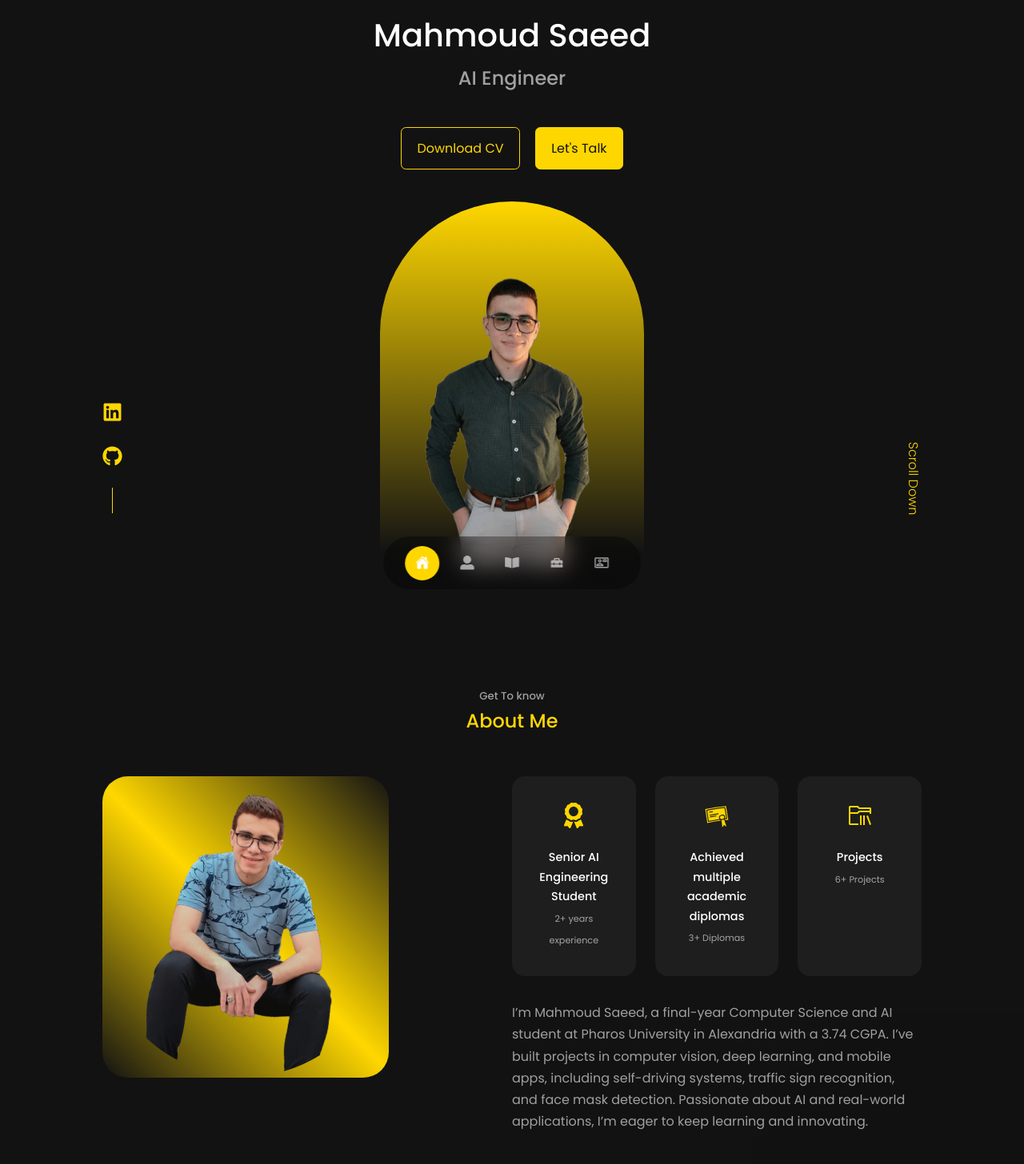
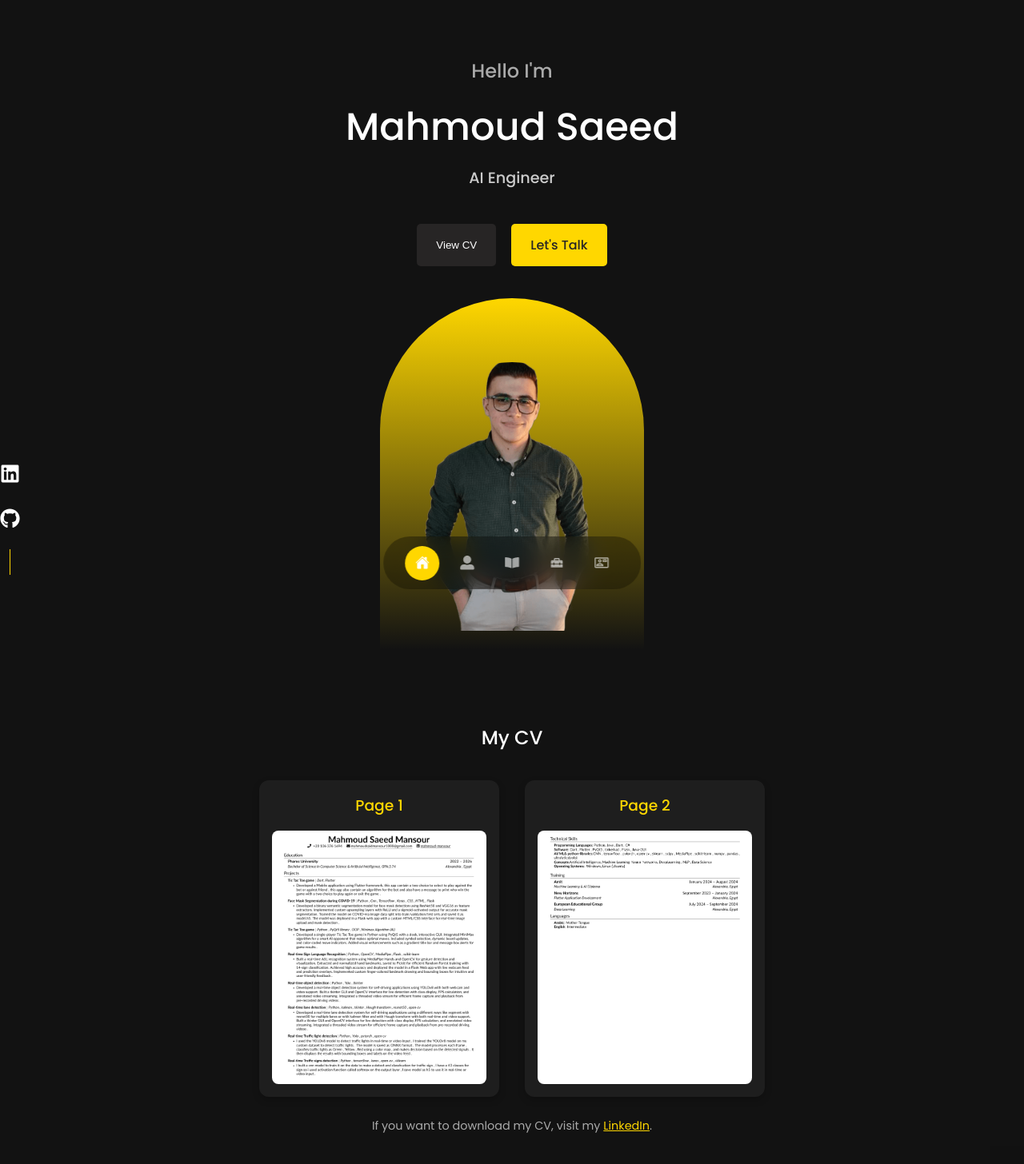
Before and after one commit to Mahmoud3301/mypersonalweb, a React (Vite) app: page / in a window 1280 px wide. Shown: the part 31-1487 px from the top of the page at 80% size. Built offline with nearby package versions, Linux system fonts and the light colour scheme.

Commit message:
Add files via upload

```diff
--- a/src/components/home/Home.jsx
+++ b/src/components/home/Home.jsx
@@ -1,37 +1,68 @@
 import React from 'react'
 import Me from '../../assets/me1.png'
+import CVPage1 from '../../assets/cv1.png'
+import CVPage2 from '../../assets/cv2.png'
 import './home.css'
 import HomeSocials from './HomeSocials'
 
 function Home() {
+  const scrollToCV = () => {
+    const cvSection = document.getElementById('cv-section')
+    if (cvSection) {
+      cvSection.scrollIntoView({ behavior: 'smooth' })
+    }
+  }
+
+  const openImage = (img) => {
+    window.open(img, '_blank', 'noopener,noreferrer')
+  }
+
   return (
-    <div>
+    <div className="home">
+      {/* ===== Home Section ===== */}
       <div className="container home_container">
         <h4>Hello I'm</h4>
         <h1>Mahmoud Saeed</h1>
         <h4 className='text-light'>AI Engineer</h4>
 
         <div className="btns">
-          {/* فتح الملف في نافذة جديدة لتحميل مضمون */}
-          <a
-            href="/Mahmoud_CV.pdf"
-            className="btn"
-            target="_blank"
-            rel="noopener noreferrer"
-          >
-            Download CV
-          </a>
-
-          <a href="#contact" className="btn btn-primary">Let's Talk</a>
+          <button className="btn btn-black" onClick={scrollToCV}>
+            View CV
+          </button>
+          <a href="#contact" className="btn btn-yellow">Let's Talk</a>
         </div>
 
         <div className="me">
           <img src={Me} alt="Me" />
         </div>
 
-        <a href="#about" className='scroll_down'>Scroll Down</a>
+        <HomeSocials />
+      </div>
 
-        <HomeSocials />
+      {/* ===== CV Section ===== */}
+      <div id="cv-section" className="cv-section">
+        <h2>My CV</h2>
+        <div className="cv-cards">
+          <div className="cv-card" onClick={() => openImage(CVPage1)}>
+            <h3>Page 1</h3>
+            <img src={CVPage1} alt="CV Page 1" />
+          </div>
+          <div className="cv-card" onClick={() => openImage(CVPage2)}>
+            <h3>Page 2</h3>
+            <img src={CVPage2} alt="CV Page 2" />
+          </div>
+        </div>
+
+        <p className="download-msg">
+          If you want to download my CV, visit my{' '}
+          <a
+            href="https://www.linkedin.com/in/your-linkedin-profile/"
+            target="_blank"
+            rel="noopener noreferrer"
+          >
+            LinkedIn
+          </a>.
+        </p>
       </div>
     </div>
   )
--- a/src/components/home/home.css
+++ b/src/components/home/home.css
@@ -1,45 +1,109 @@
-.home{
-    height: 100vh;
-    padding-top: 100px;
-    overflow: hidden;
+:root {
+    --color-primary: #FFD700; /* yellow */
+    --color-white: #fff;
+    --color-black: #272525;
+    --color-bg: #121212;
+    --color-bg-variant: #1E1E1E;
+    --transition: all 0.3s ease;
 }
 
-.home_container{
-    text-align: center;
-    height: 100%;
-    position: relative;
+/* ===== General ===== */
+body {
+    margin: 0;
+    padding: 0;
+    font-family: "Poppins", sans-serif;
+    background-color: var(--color-bg);
+    color: var(--color-white);
+    scroll-behavior: smooth;
+    overflow-x: hidden; /* remove horizontal scroll */
 }
 
-.btns{
+/* ===== Home Section ===== */
+.home_container {
+    text-align: center;
+    padding-top: 100px;
+    min-height: 100vh;
+    display: flex;
+    flex-direction: column;
+    align-items: center;
+    justify-content: center;
+}
+
+.home_container h4 {
+    font-size: 1.5rem;
+    color: #aaa;
+}
+
+.home_container h1 {
+    font-size: 3rem;
+    margin: 0.5rem 0;
+}
+
+.home_container .text-light {
+    color: #ccc;
+    font-size: 1.2rem;
+}
+
+/* ===== Buttons ===== */
+.btns {
     display: flex;
     gap: 1.2rem;
     margin-top: 2.5rem;
-    justify-content: center;
+    flex-wrap: wrap;
 }
 
-.home_container h4{
-    font-size: 1.5rem;
+.btn {
+    padding: 0.8rem 1.5rem;
+    border: none;
+    border-radius: 5px;
+    cursor: pointer;
+    font-weight: 500;
+    transition: var(--transition);
+    text-decoration: none;
 }
 
-.home_container .me{
+/* Black button */
+.btn-black {
+    background-color: var(--color-black);
+    color: var(--color-white);
+}
+
+.btn-black:hover {
+    background-color: #333;
+}
+
+/* Yellow button */
+.btn-yellow {
+    background-color: var(--color-primary);
+    color: var(--color-black);
+}
+
+.btn-yellow:hover {
+    background-color: #ffdd33;
+}
+
+/* ===== Me Image ===== */
+.home_container .me {
     width: 330px;
     height: 440px;
-    background: linear-gradient(var(--color-primary),transparent);
+    background: linear-gradient(var(--color-primary), transparent);
     border-radius: 12rem 12rem 0 0;
     margin: 40px auto;
     padding: 5rem 1.5rem 1.5rem 1.5rem;
-    overflow: visible;
+    display: flex;
+    justify-content: center;
+    align-items: center;
 }
 
-.scroll_down{
-    position: absolute;
-    right: -35px;
-    bottom: 80px;
-    transform: rotate(90deg);
-    font-weight: 300;
+.home_container .me img {
+    width: 100%;
+    height: 100%;
+    object-fit: cover;
+    border-radius: 12rem 12rem 0 0;
 }
 
-.home_socials{
+/* ===== Home Socials ===== */
+.home_socials {
     display: flex;
     flex-direction: column;
     left: 0;
@@ -49,40 +113,129 @@
     align-items: center;
 }
 
-.home_socials::after{
+.home_socials::after {
     content: '';
     width: 1px;
     height: 2rem;
     background: var(--color-primary);
 }
 
-.home_socials a{
+.home_socials a {
     font-size: 25px;
+    color: var(--color-white);
+    transition: color 0.3s ease;
 }
 
-/* Responsive */
+.home_socials a:hover {
+    color: var(--color-primary);
+}
 
-@media (max-width:1024px){
-    .home{
-        height: 68vh;
+/* ===== CV Section ===== */
+.cv-section {
+    padding: 50px 20px;
+    text-align: center;
+}
+
+.cv-section h2 {
+    margin-bottom: 2rem;
+}
+
+.cv-cards {
+    display: flex;
+    justify-content: center;
+    gap: 2rem;
+    flex-wrap: wrap; /* move to next line if needed */
+    margin: 0 auto;
+    max-width: 100%; /* prevent horizontal scroll */
+}
+
+.cv-card {
+    background-color: var(--color-bg-variant);
+    border-radius: 12px;
+    padding: 1rem;
+    width: 300px;
+    box-shadow: 0 4px 10px rgba(0,0,0,0.2);
+    text-align: center;
+    cursor: pointer;
+    transition: transform 0.2s ease;
+}
+
+.cv-card:hover {
+    transform: scale(1.05);
+}
+
+.cv-card h3 {
+    margin-bottom: 1rem;
+    color: var(--color-primary);
+}
+
+.cv-card img {
+    width: 100%;
+    border-radius: 8px;
+    display: block;
+}
+
+/* LinkedIn message */
+.download-msg {
+    margin-top: 1.5rem;
+    color: #aaa;
+    font-size: 0.9rem;
+}
+
+.download-msg a {
+    color: var(--color-primary);
+    text-decoration: underline;
+}
+
+.download-msg a:hover {
+    color: #fff;
+}
+
+/* ===== Responsive ===== */
+@media (max-width: 1024px) {
+    .home_container {
+        padding-top: 60px;
+    }
+
+    .home_socials {
+        display: none;
+    }
+
+    .home h1 {
+        font-size: 2rem;
+    }
+
+    .home_container .me {
+        width: 300px;
+        height: 380px;
+    }
+
+    .btns {
+        flex-direction: column;
+        gap: 1rem;
     }
 }
 
-@media (max-width:1024px) {
-    .home{
-        height: auto;
-        padding: auto;
+@media (max-width: 768px) {
+    .cv-cards {
+        flex-direction: column;
+        align-items: center;
+    }
 
+    .cv-card {
+        width: 90%;
     }
-    .home_socials , .scroll_down{
-        display: none;
+
+    .home_container h4 {
+        font-size: 1.2rem;
     }
-    .home h1{
-        font-size: 2rem;
+
+    .home_container h1 {
+        font-size: 1.8rem;
     }
-    .home_container .me{
-        max-width: 100%;
-        width: 300px;
-        height: 380px;
+
+    .home_container .me {
+        width: 250px;
+        height: 320px;
     }
 }
```
